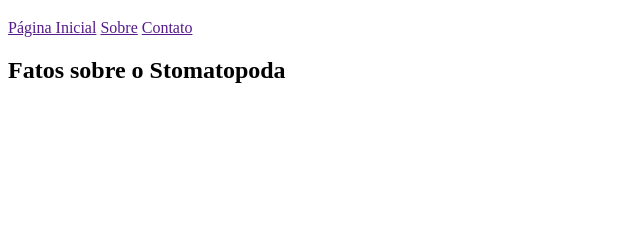
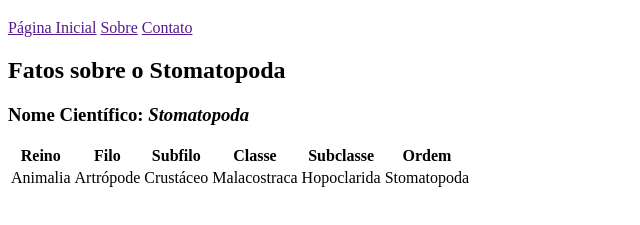
Before and after one commit to joaoAndradeJr/fundamentals-exercises, a plain HTML site: page BL-3/3.4/index.html in a window 1280 px wide. Shown: the part 61-286 px from the top of the page, without its empty margins (0-640 px from the left). Drawn offline with Linux system fonts and the light colour scheme.

Commit message:
add: table

```diff
--- a/BL-3/3.4/index.html
+++ b/BL-3/3.4/index.html
@@ -17,6 +17,27 @@
     </header>
     <article>
       <h2>Fatos sobre o Stomatopoda</h2>
+      <section>
+        <h3>Nome Científico: <i>Stomatopoda</i></h3>
+        <table>
+          <thead>
+            <th>Reino</th>
+            <th>Filo</th>
+            <th>Subfilo</th>
+            <th>Classe</th>
+            <th>Subclasse</th>
+            <th>Ordem</th>
+          </thead>
+          <tbody>
+            <td>Animalia</td>
+            <td>Artrópode</td>
+            <td>Crustáceo</td>
+            <td>Malacostraca</td>
+            <td>Hopoclarida</td>
+            <td>Stomatopoda</td>
+          </tbody>
+        </table>
+      </section>
     </article>
   </body>
 </html>
```
